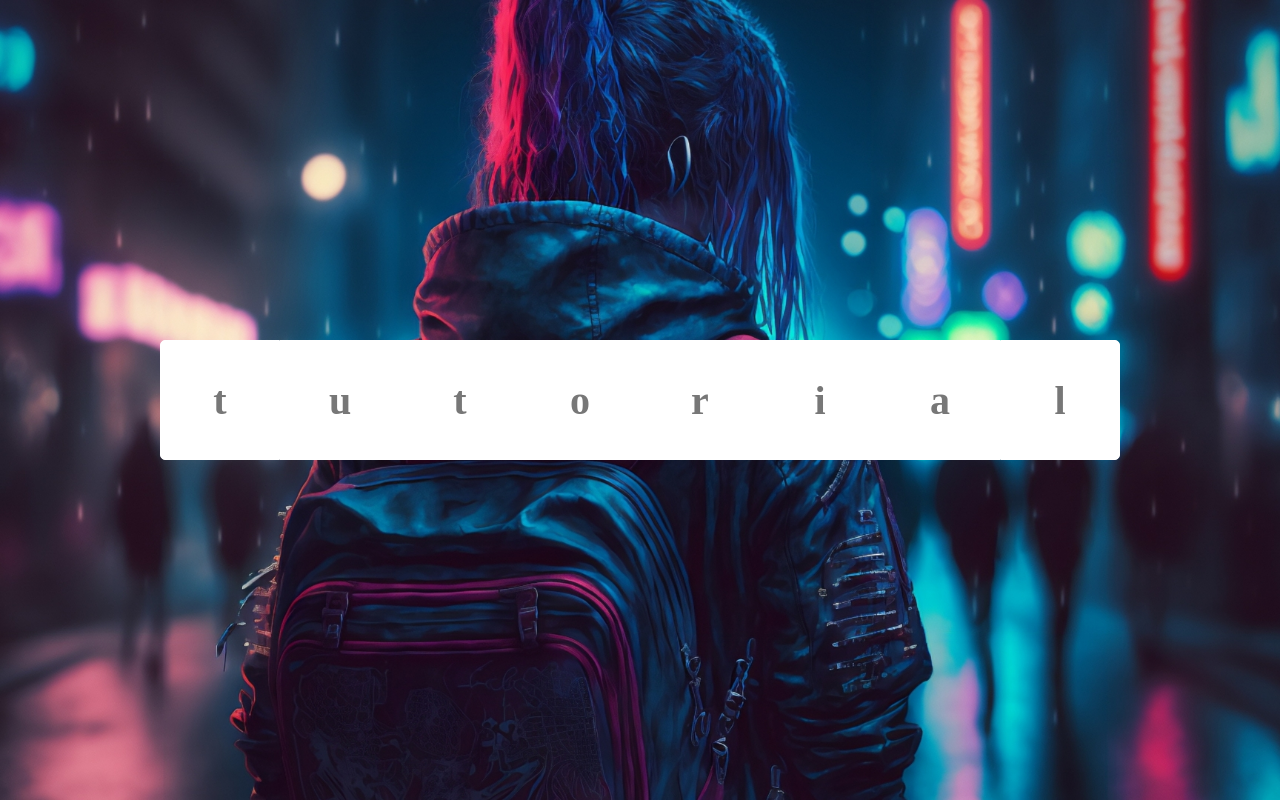
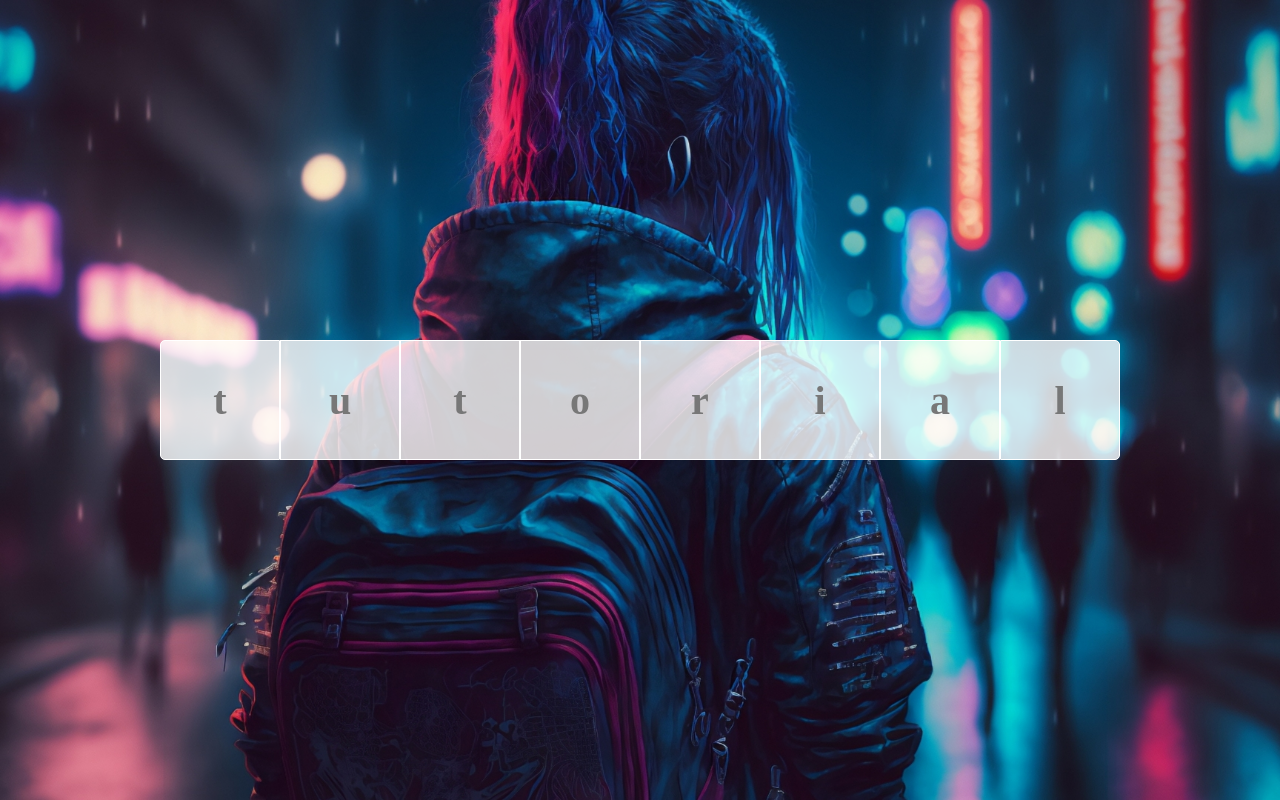
Before and after one commit to freetimezp/usefull-things-204-text-skew, a plain HTML site: page index.html in a window 1280 px wide. Drawn offline with Linux system fonts and the light colour scheme.

Commit message:
03. usefull-things-204-text-skew. Bg, color animation.

```diff
--- a/assets/css/style.css
+++ b/assets/css/style.css
@@ -35,7 +35,7 @@ body {
 
 .text h1 .letter {
     display: inline-block;
-    background: #fff;
+    background: rgba(255, 255, 255, 0.8);
     color: #777;
     width: 120px;
     height: 120px;
```
